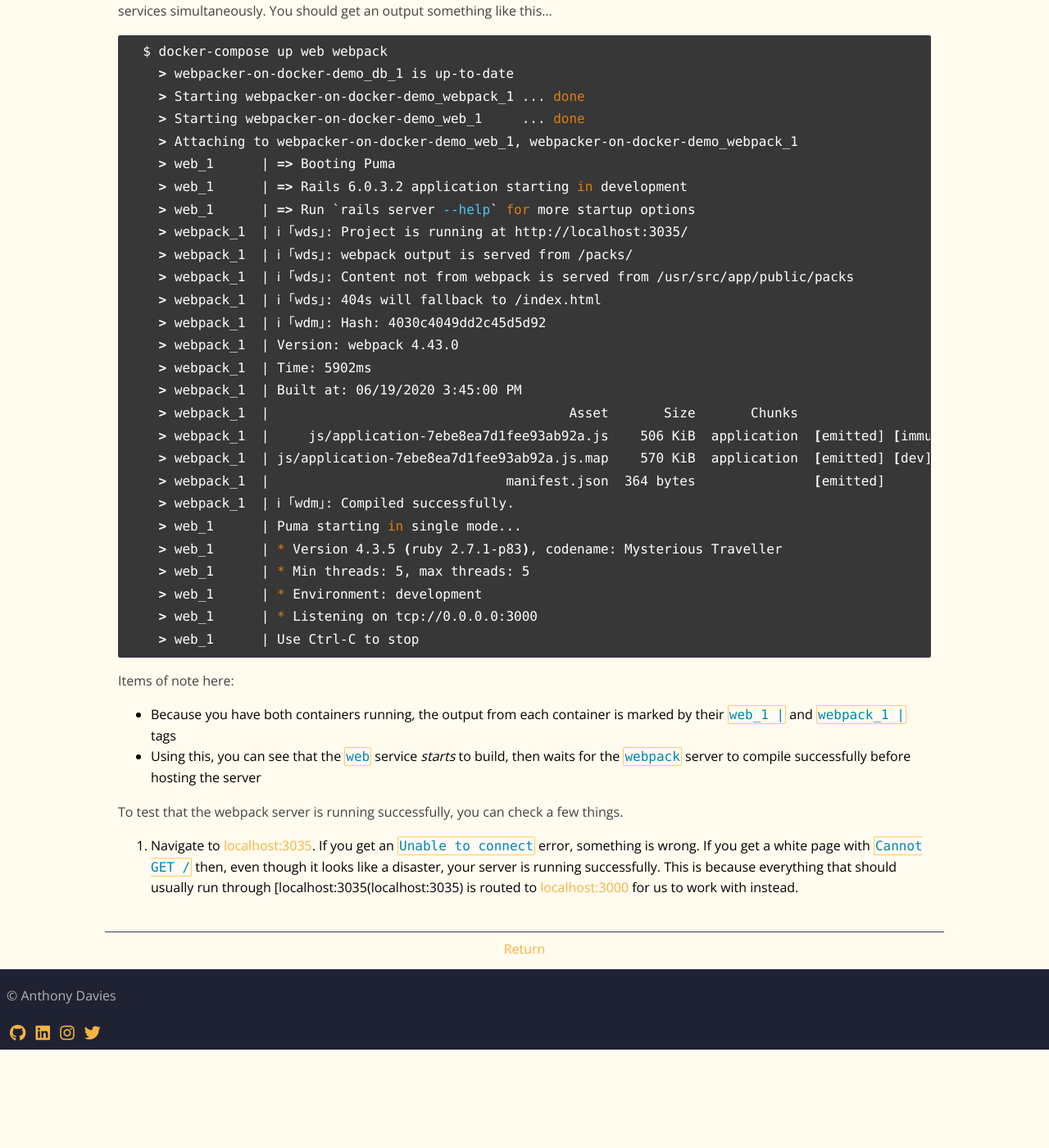
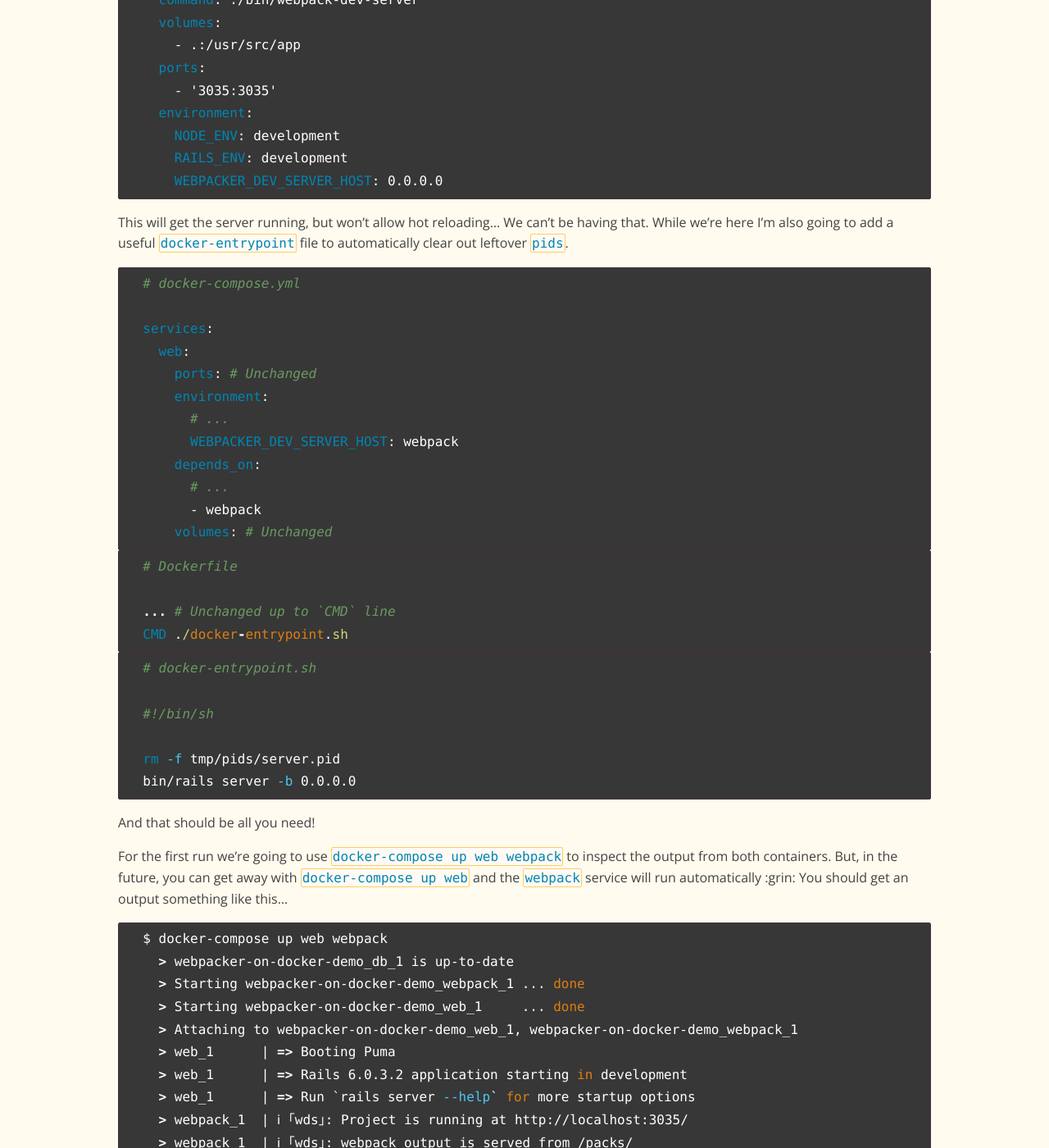
Before and after one commit to delete-44/website, a Jekyll site: the page built from collections/_blog-posts/06-dockerising-webpacker.md, in a window 1280 px wide and 1400 px high, scrolled down 4952 px. Shown: the whole window at 82% size. Built offline with Jekyll 4.4.1, drawn with Linux system fonts in a browser that asks for light colours; nearby versions of some CDN libraries; before the commit the page ends 6232 px from its top, so only the background shows below that; some of the changed text lies outside the part shown.

Commit message:
Further improvements to blog post. Added quick link to dockerising webpack

````diff
--- a/collections/_blog-posts/06-dockerising-webpacker.md
+++ b/collections/_blog-posts/06-dockerising-webpacker.md
@@ -6,15 +6,15 @@ image: https://placekitten.com/1920/1920
 custom_excerpt: Create a dockerised Rails app with webpack-dev-server
 ---
 
-### This article will create a starter Rails application (running Ruby 2.6.5), dockerise it, and teach you how to run the `webpack-dev-server` (key for developing with JS frameworks such as React or Vue) in Docker
+#### This article will create a starter Rails application (running Ruby 2.6.5), dockerise it, and teach you how to run the `webpack-dev-server` (key for developing with JS frameworks such as React or Vue) in Docker. You are welcome to skip the start application if needed and jump straight to [Dockerising Webpacker](#dockerising-webpacker)
 
 #### For the sake of brevity I'm not going to cover installing Docker or Rails. If you are looking for guides to cover these, I can recommend the [Docker](https://docs.docker.com/get-docker/) and [Rails](https://guides.rubyonrails.org/v5.0/getting_started.html) official documentation
 
-#### I could not have written this post without the [Rails on Docker]() book, to the extent that several lines I use are taken from here and adapted for purpose (with consent, and marked when used). If you're new to Docker I can't recommend it enough
+#### I could not have written this post without the [Rails on Docker](https://www.plymouthsoftware.com/courses) book, to the extent that several lines I use are taken from here and adapted for purpose (with consent, and marked when used). If you're new to Docker I can't recommend it enough
 
 ### 1. Getting started
 
-We're going to need an application to dockerise. I'm sure you're familiar with this process, but we're going to take it up a level. Following the [Rails on Docker]() guidelines, we're going to complete this entirely in Docker.
+We're going to need an application to dockerise. I'm sure you're familiar with this process, but we're going to take it up a level. Following the [Rails on Docker](https://www.plymouthsoftware.com/courses) guidelines, we're going to complete this entirely in Docker.
 
 ```bash
   $ docker run --rm -it -v ${PWD}:/usr/src -w /usr/src ruby:2.7 sh -c 'gem install rails:"~> 6.0.3" && rails new --skip-test webpacker-on-docker-demo'
@@ -54,6 +54,7 @@ Lets start with our Dockerfile - this is, if you're unfamiliar, a file created i
 
 ```rb
   # Dockerfile
+
   FROM ruby:2.7
 
   # Install nodejs
@@ -80,7 +81,7 @@ Lets start with our Dockerfile - this is, if you're unfamiliar, a file created i
   CMD rails server -b 0.0.0.0
   ```
 
-This is code adapted from Chris Blunt's [Rails on Docker](https://www.plymouthsoftware.com/courses), which provides an extensive introduction to Docker and the concept of containerisation.
+#### This is code adapted from Chris Blunt's [Rails on Docker](https://www.plymouthsoftware.com/courses), which provides an extensive introduction to Docker and the concept of containerisation
 
 With it, you should be able to build your application:
 
@@ -95,37 +96,40 @@ With it, you should be able to build your application:
 Next, our `docker-compose` file. This is a `yml` document that organises and names our services to make them easier to manage.
 
 ```yml
-# docker-compose.yml
-version: '3.2'
+  # docker-compose.yml
 
-volumes:
-  dbdata:
-    driver: local
+  version: '3.2'
 
-services:
-  db:
-    image: postgres:11
-    environment:
-      - PGDATA=/var/lib/postgresql/data/pgdata
-      - POSTGRES_USER=rails
-      - POSTGRES_PASSWORD=secret123
-    volumes:
-      - dbdata:/var/lib/postgresql/data/pgdata
+  volumes:
+    dbdata:
+      driver: local
 
-  web:
-    build: .
-    ports:
-      - '3000:3000'
-    environment:
-      - RAILS_ENV=development
-      - RACK_ENV=development
-      - POSTGRES_USER=rails
-      - POSTGRES_PASSWORD=secret123
-    volumes:
-      - .:/usr/src/app
-    depends_on:
-      - db
+  services:
+    db:
+      image: postgres:11
+      environment:
+        - PGDATA=/var/lib/postgresql/data/pgdata
+        - POSTGRES_USER=rails
+        - POSTGRES_PASSWORD=secret123
+      volumes:
+        - dbdata:/var/lib/postgresql/data/pgdata
+
+    web:
+      build: .
+      ports:
+        - '3000:3000'
+      environment:
+        - RAILS_ENV=development
+        - RACK_ENV=development
+        - POSTGRES_USER=rails
+        - POSTGRES_PASSWORD=secret123
+      volumes:
+        - .:/usr/src/app
+      depends_on:
+        - db
 ```
+
+### Installing Webpacker
 
 With this written, we can run a command in a disposable container to install webpacker!
 
@@ -165,8 +169,18 @@ To give use something to use, I'm going to scaffold something very briefly:
     > -- create_table(:users)
     >    -> 0.0077s
     > == 20200619160457 CreateUsers: migrated (0.0082s) =============================
+```
 
+```rb
+  # config/routes.rb
+
+  Rails.application.routes.draw do
+    root to: 'users#index'
+    resources :users
+  end
 ```
+
+### Dockerising Webpacker
 
 If you've used webpacker (and it's `webpack-dev-server`) before, you'll know it runs on [localhost:3035](localhost:3035). Feel free to visit that now to see that it definitely is *not* running.
 
@@ -174,6 +188,7 @@ We're going to need a new service to run it. For clarity's sake, let's call it w
 
 ```yml
   # docker-compose.yml
+
   webpack:
     build: .
     command: ./bin/webpack-dev-server
@@ -187,11 +202,42 @@ We're going to need a new service to run it. For clarity's sake, let's call it w
       WEBPACKER_DEV_SERVER_HOST: 0.0.0.0
 ```
 
-This will get the server running, but won't allow hot reloading... We can't be having that.
+This will get the server running, but won't allow hot reloading... We can't be having that. While we're here I'm also going to add a useful `docker-entrypoint` file to automatically clear out leftover `pids`.
+
+```yml
+  # docker-compose.yml
+
+  services:
+    web:
+      ports: # Unchanged
+      environment:
+        # ...
+        WEBPACKER_DEV_SERVER_HOST: webpack
+      depends_on:
+        # ...
+        - webpack
+      volumes: # Unchanged
+```
+
+```rb
+  # Dockerfile
+
+  ... # Unchanged up to `CMD` line
+  CMD ./docker-entrypoint.sh
+```
+
+```sh
+  # docker-entrypoint.sh
+
+  #!/bin/sh
+
+  rm -f tmp/pids/server.pid
+  bin/rails server -b 0.0.0.0
+```
 
 And that should be all you need!
 
-Stop your servers, delete your `tmp/pids`, and redeploy everything - this time use `docker-compose up web webpack` to start both services simultaneously. You should get an output something like this...
+For the first run we're going to use `docker-compose up web webpack` to inspect the output from both containers. But, in the future, you can get away with `docker-compose up web` and the `webpack` service will run automatically :grin: You should get an output something like this...
 
 ```bash
   $ docker-compose up web webpack
@@ -225,9 +271,14 @@ Stop your servers, delete your `tmp/pids`, and redeploy everything - this time u
 
 Items of note here:
 
-* Because you have both containers running, the output from each container is marked by their `web_1      |` and `webpack_1  |` tags
+* Because you have both containers running in the same terminal, the output from each container is marked by their `web_1      |` and `webpack_1  |` tags
 * Using this, you can see that the `web` service *starts* to build, then waits for the `webpack` server to compile successfully before hosting the server
 
 To test that the webpack server is running successfully, you can check a few things.
 
 1. Navigate to [localhost:3035](localhost:3035). If you get an `Unable to connect` error, something is wrong. If you get a white page with `Cannot GET /` then, even though it looks like a disaster, your server is running successfully. This is because everything that should usually run through [localhost:3035(localhost:3035) is routed to [localhost:3000](localhost:3000) for us to work with instead.
+2. More importantly, test the **actual** reason we're here. Go to your `app/javascript/packs/application.js` and add a line - say, `console.log('Hello from webpacker!')`. Save the file, **don't** refresh your page, and it should update automatically.
+
+From here, everything under the `app/javascript/` directory will trigger a hot reload when it's contents change!
+
+Now, to put your newfound dockerised app to the test, try adding Vue components. Something a little like [this](/blog-posts/02-rails-with-vue-your-first-component.html)...
````
